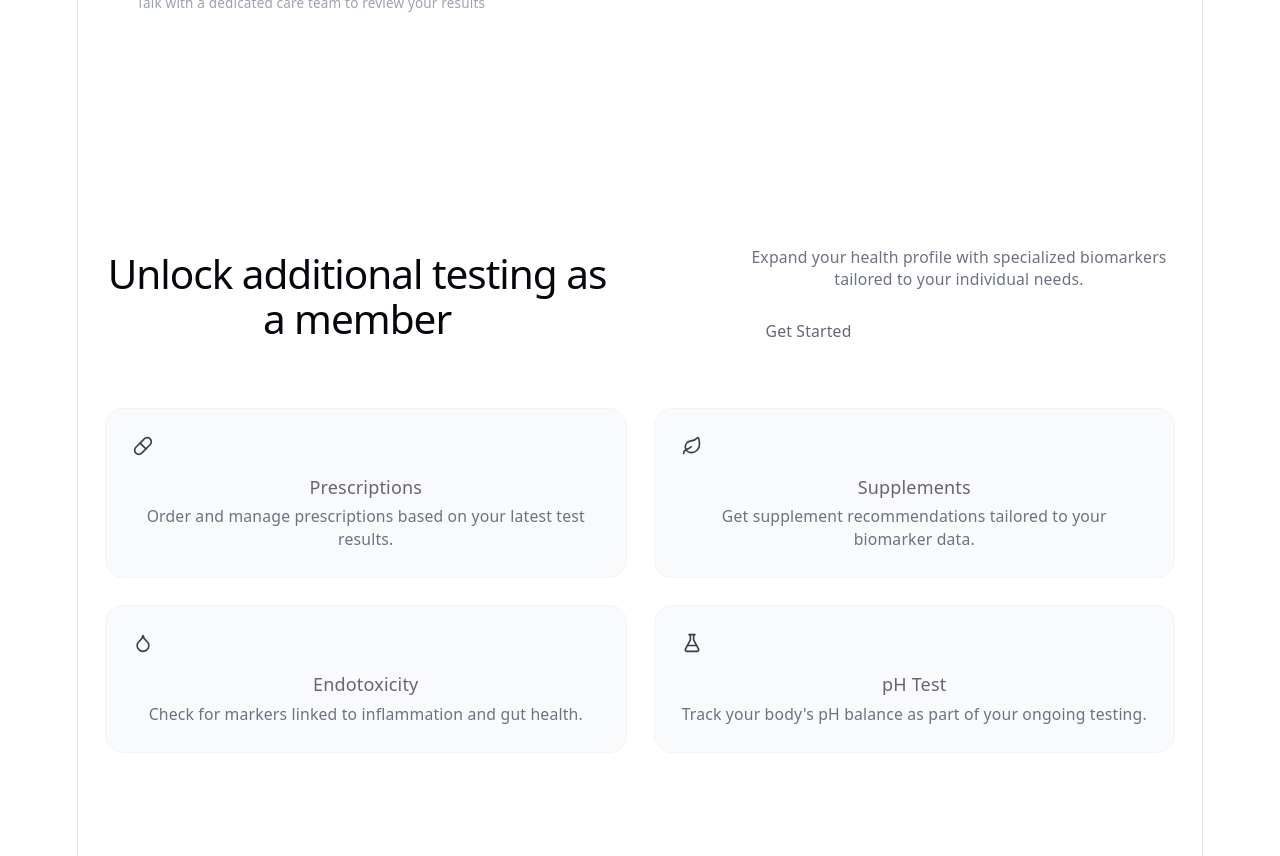
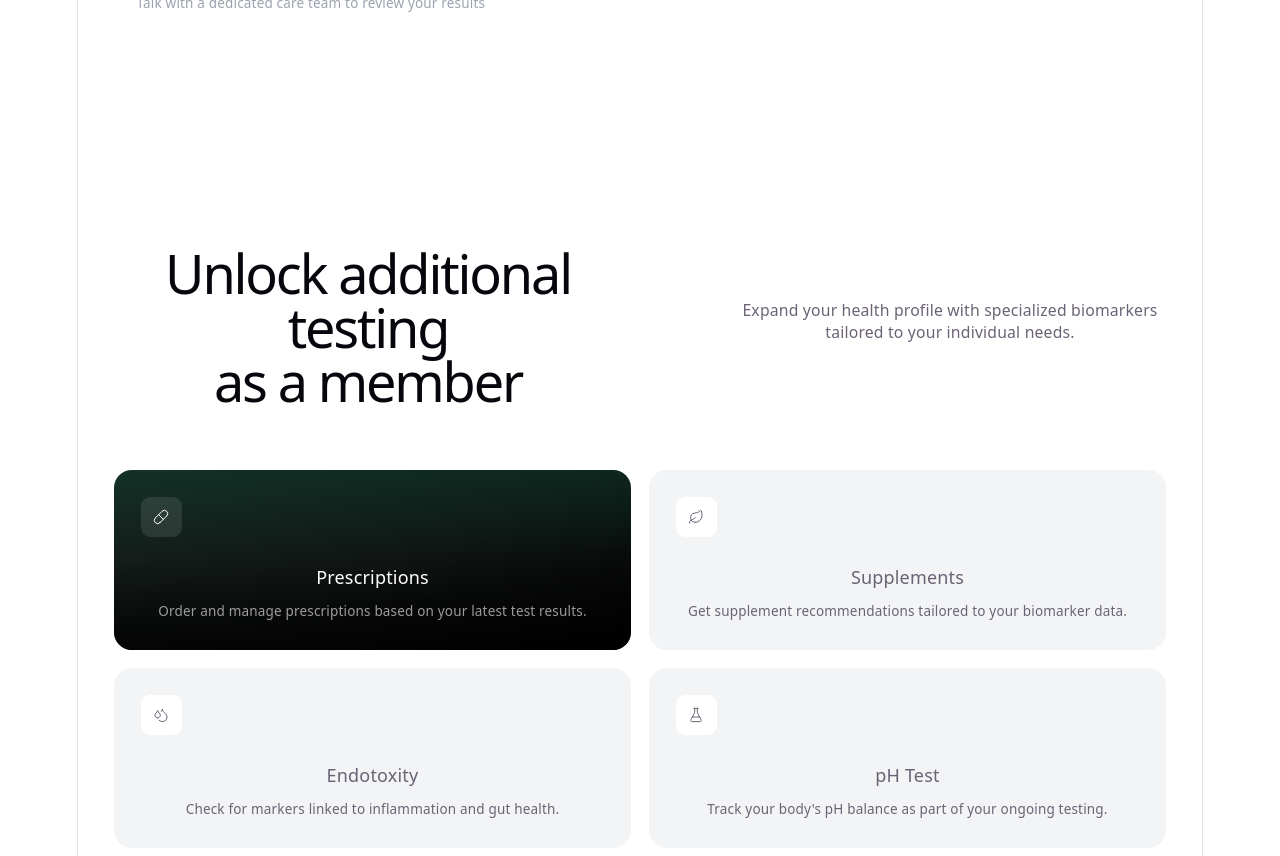
Before and after one commit to Okoronkwo-Franklyn/Avio-Landing-Page-, a React (Vite) app: page / in a window 1280 px wide. Shown: the part 3560-4416 px from the top of the page. Built offline with nearby package versions, Linux system fonts and the light colour scheme.

Commit message:
Refactor MembershipGrid component and update icons

```diff
--- a/src/components/MembershipGrid.jsx
+++ b/src/components/MembershipGrid.jsx
@@ -1,57 +1,111 @@
-import { Pill, Leaf, Droplet, FlaskConical } from "lucide-react";
+import { Pill, Leaf, Droplets, FlaskConical } from "lucide-react";
 import Button from "../ui/Button";
 
-const cards = [
+const tests = [
   {
     icon: Pill,
     title: "Prescriptions",
-    description: "Order and manage prescriptions based on your latest test results.",
+    description:
+      "Order and manage prescriptions based on your latest test results.",
+    dark: true,
   },
   {
     icon: Leaf,
     title: "Supplements",
-    description: "Get supplement recommendations tailored to your biomarker data.",
+    description:
+      "Get supplement recommendations tailored to your biomarker data.",
   },
   {
-    icon: Droplet,
-    title: "Endotoxicity",
-    description: "Check for markers linked to inflammation and gut health.",
+    icon: Droplets,
+    title: "Endotoxity",
+    description:
+      "Check for markers linked to inflammation and gut health.",
   },
   {
     icon: FlaskConical,
     title: "pH Test",
-    description: "Track your body's pH balance as part of your ongoing testing.",
+    description:
+      "Track your body's pH balance as part of your ongoing testing.",
   },
 ];
 
-function MembershipGrid() {
+export default function MembershipGrid() {
   return (
-    <section className="mx-auto max-w-7xl px-6 py-24 bg-white">
-      <div className="flex flex-col items-start justify-between gap-6 md:flex-row md:items-center">
-        <h2 className="max-w-md text-3xl font-medium tracking-tight md:text-4xl">
-          Unlock additional testing as a member
-        </h2>
+    <section className="bg-white px-6 py-24 lg:px-8">
+      <div className="mx-auto max-w-7xl">
 
-        <div className="flex max-w-sm flex-col items-start gap-4">
-          <p className="text-sm text-gray-500">
-            Expand your health profile with specialized biomarkers tailored
-            to your individual needs.
-          </p>
-          <Button variant="primary">Get Started</Button>
+        {/* Heading area */}
+        <div className="grid items-end gap-8 md:grid-cols-2">
+          <div>
+            <h2 className="max-w-xl text-4xl font-medium leading-[1.05] tracking-[-0.04em] text-ink md:text-5xl">
+              Unlock additional testing
+              <br />
+              as a member
+            </h2>
+          </div>
+
+          <div className="max-w-sm md:ml-auto">
+            <p className="text-sm leading-5 text-stone">
+              Expand your health profile with specialized biomarkers
+              tailored to your individual needs.
+            </p>
+
+            <Button variant="black" className="mt-6">
+              Get Started
+            </Button>
+          </div>
         </div>
-      </div>
 
-      <div className="mt-12 grid grid-cols-1 gap-6 sm:grid-cols-2">
-        {cards.map(({ icon: Icon, title, description }) => (
-          <div key={title} className="rounded-2xl border border-gray-100 bg-gray-50 p-6">
-            <Icon size={20} className="text-gray-700" />
-            <h3 className="mt-4 text-base font-medium">{title}</h3>
-            <p className="mt-1 text-sm text-gray-500">{description}</p>
-          </div>
-        ))}
+        {/* Testing cards */}
+        <div className="mt-12 grid gap-4 md:grid-cols-2">
+          {tests.map(
+            ({ icon: Icon, title, description, dark }) => (
+              <div
+                key={title}
+                className={`group relative min-h-[155px] overflow-hidden rounded-2xl p-6 ${
+                  dark
+                    ? "bg-gradient-to-br from-[#18251f] via-[#101512] to-black text-white"
+                    : "bg-[#f3f4f5] text-ink"
+                }`}
+              >
+                {dark && (
+                  <div className="absolute inset-0 bg-gradient-to-t from-black/80 via-transparent to-emerald-900/30" />
+                )}
+
+                <div className="relative z-10">
+                  <div
+                    className={`flex h-9 w-9 items-center justify-center rounded-lg ${
+                      dark
+                        ? "bg-white/10 text-white"
+                        : "bg-white text-ink"
+                    }`}
+                  >
+                    <Icon size={16} strokeWidth={1.5} />
+                  </div>
+
+                  <div className="mt-6">
+                    <h3
+                      className={`text-base font-medium ${
+                        dark ? "text-white" : "text-ink"
+                      }`}
+                    >
+                      {title}
+                    </h3>
+
+                    <p
+                      className={`mt-2 max-w-md text-xs leading-5 ${
+                        dark ? "text-white/60" : "text-stone"
+                      }`}
+                    >
+                      {description}
+                    </p>
+                  </div>
+                </div>
+              </div>
+            )
+          )}
+        </div>
       </div>
     </section>
   );
 }
-
-export default MembershipGrid
```
